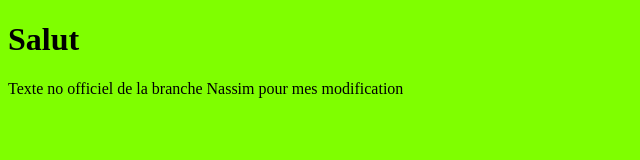
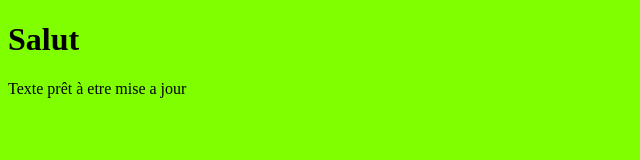
Before and after one commit to NassimHachem/OpenClassroomsProjects, a plain HTML site: page dossier sans titre/index.html in a window 1280 px wide. Shown: the whole page, without its empty margins (0-640 px from the left). Drawn offline with Linux system fonts and the light colour scheme.

Commit message:
Update index.html

```diff
--- a/dossier sans titre/index.html
+++ b/dossier sans titre/index.html
@@ -8,7 +8,7 @@
 
     <body>
         <h1>Salut</h1>
-        <p>Texte no officiel de la branche Nassim pour mes modification</p>
+        <p>Texte prêt à etre mise a jour</p>
     </body>
 
 </html>
```
